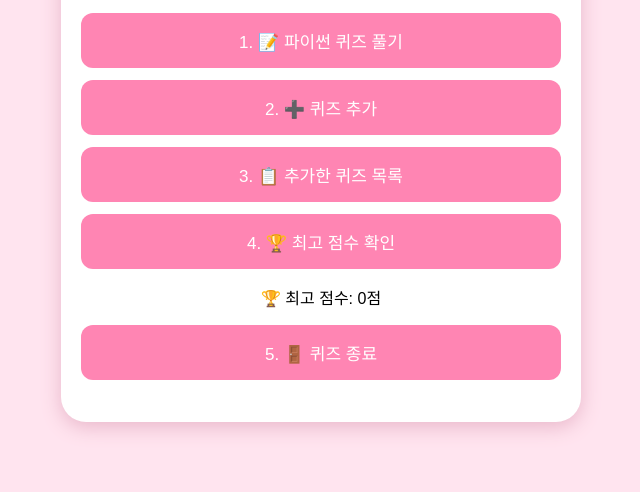
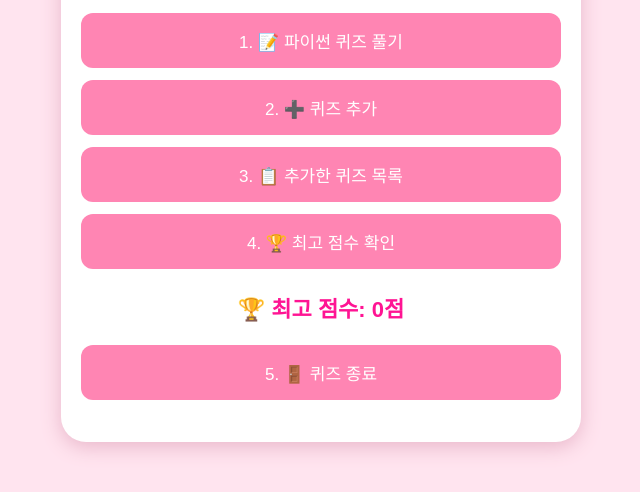
Before and after one commit to jinsoon41088-coder/pink-panda-python-git, a plain HTML site: page index.html in a window 1280 px wide. Both pictures are taken after a click on the button "4. 🏆 최고 점수 확인". Shown: the part 214-706 px from the top of the page, without its empty margins (319-959 px from the left). Drawn offline with Linux system fonts and the light colour scheme.

Commit message:
Style high score in pink

```diff
--- a/index.html
+++ b/index.html
@@ -75,7 +75,8 @@
 
 <button onclick="showHighScore()">4. 🏆 최고 점수 확인</button>
 
-<p id="high-score-display" style="display: none;">🏆 최고 점수: 0점</p>
+
+<p id="high-score-display" style="display: none; color: #ff1493; font-size: 22px; font-weight: bold; text-align: center;">🏆 최고 점수: 0점</p>
 
         <button>5. 🚪 퀴즈 종료</button>
     </div>
```
